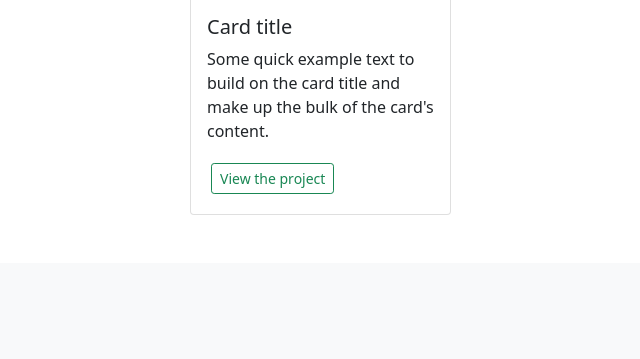
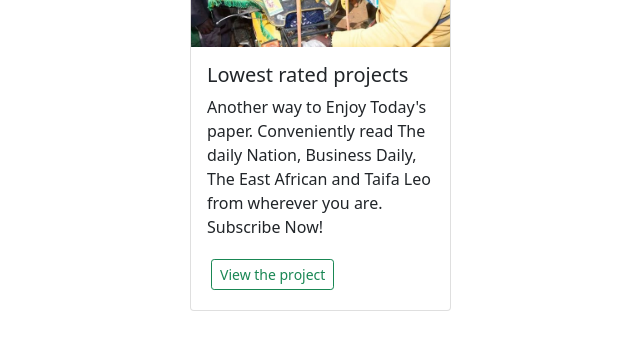
Before and after one commit to jacobrugano/projectsdjangoip3, a Django app: page / in a window 1280 px wide. Shown: the part 895-1254 px from the top of the page, without its empty margins (177-817 px from the left). Before the commit the page ends 1110 px from the top, so only its background shows below. Run offline with Django 3.2, Linux system fonts and the light colour scheme; data comes from the database, SQL or seed files in the repository; both versions use the stored data as it was after the commit.

Commit message:
Added code to view the projects name and description for each project

```diff
--- a/gitprojects/templates/gitprojects/gallery.html
+++ b/gitprojects/templates/gitprojects/gallery.html
@@ -106,16 +106,18 @@
                   {% for project in projects %}
                   <div class="col-md-4">
                     <div class="card">
-                      <img class="image-thumbail" src="https://images.pexels.com/photos/1229861/pexels-photo-1229861.jpeg?auto=compress&cs=tinysrgb&w=1260&h=750&dpr=1)" alt="Card image cap">
+                      <img class="image-thumbail" src="{{project.image.url}}" alt="Card image cap">
 
                       <div class="card-body">
-                        <h5 class="card-title">Card title</h5>
-                        <p class="card-text">Some quick example text to build on the card title and make up the bulk of the card's content.</p>
+                        <h5 class="card-title">{{project.category}}</h5>
+                        <p class="card-text">{{project.description}}</p>
 
                         <a href="{% url 'project' 5 %}" class="btn btn-outline-success btn-sm m-1">View the project</a>
                       </div>
                     </div>
                   </div>
+                  {% empty %}
+                    <h3>No projects added......</h3>
                   {% endfor %}
                 </div>
             </div>
```
Also changed, not shown: db.sqlite3, static/images/NCBA.jpg (added), static/images/berlin_chO4w8a.jpeg (added), static/images/boda-mp_o52H5tw.jpg (added), static/images/signing.jpg (added).
